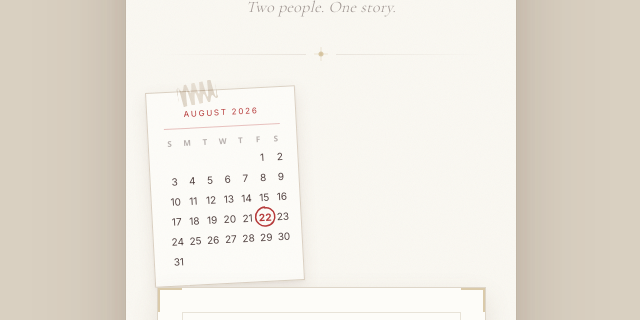
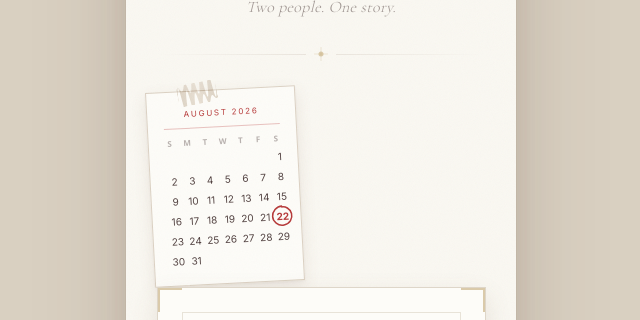
Before and after one commit to 6ixty7-dev/NIKHITHA.JERIN.COM, a Next.js app: page / in a window 1280 px wide. Shown: the part 3360-3680 px from the top of the page, without its empty margins (319-959 px from the left). Built offline with nearby package versions, Linux system fonts and the light colour scheme.

Commit message:
Add files via upload

```diff
--- a/src/components/Decorations.tsx
+++ b/src/components/Decorations.tsx
@@ -293,7 +293,7 @@ export function CalendarPage({ className, style }: BaseProps) {
           <span key={i} className="font-semibold text-[8px] opacity-40">{d}</span>
         ))}
         {/* Empty cells for Aug 2026 starting on Sat */}
-        {Array.from({ length: 5 }).map((_, i) => (
+        {Array.from({ length: 6 }).map((_, i) => (
           <span key={i} />
         ))}
         {days.map((day) => {
```
